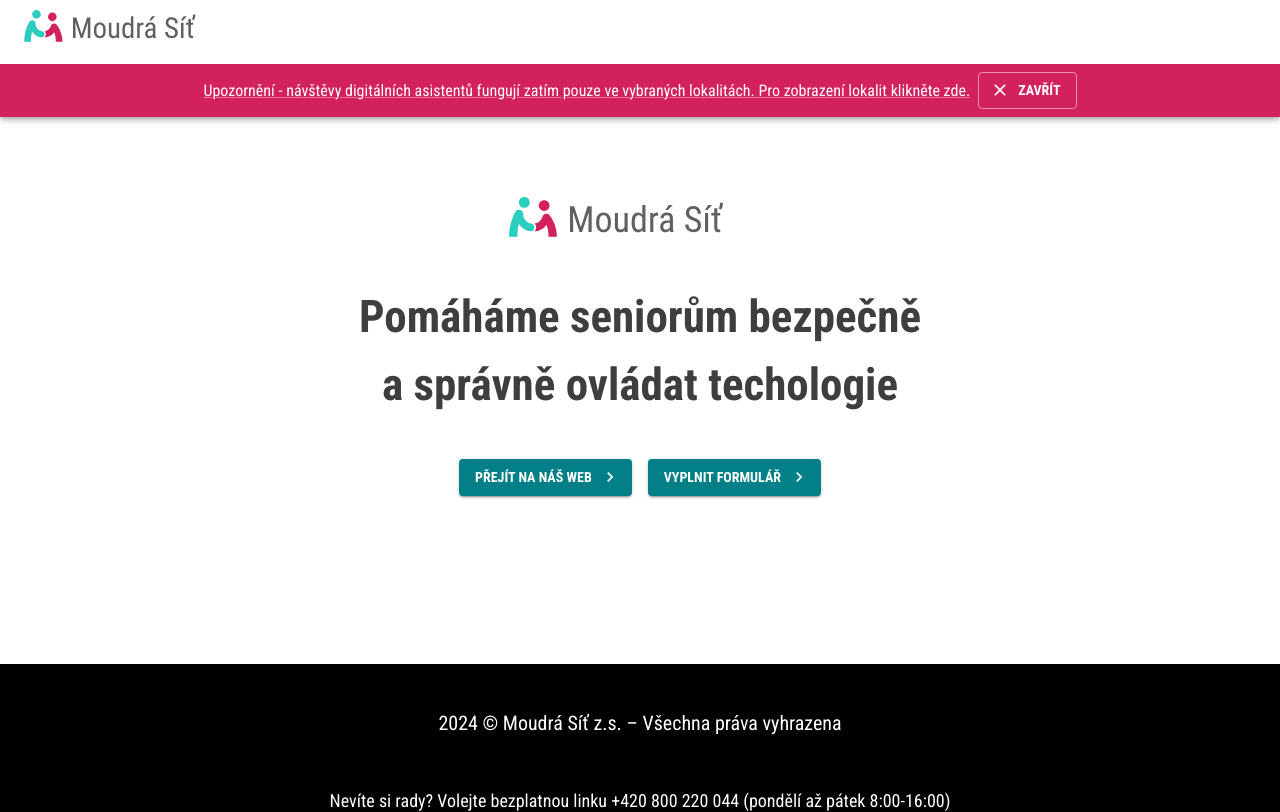
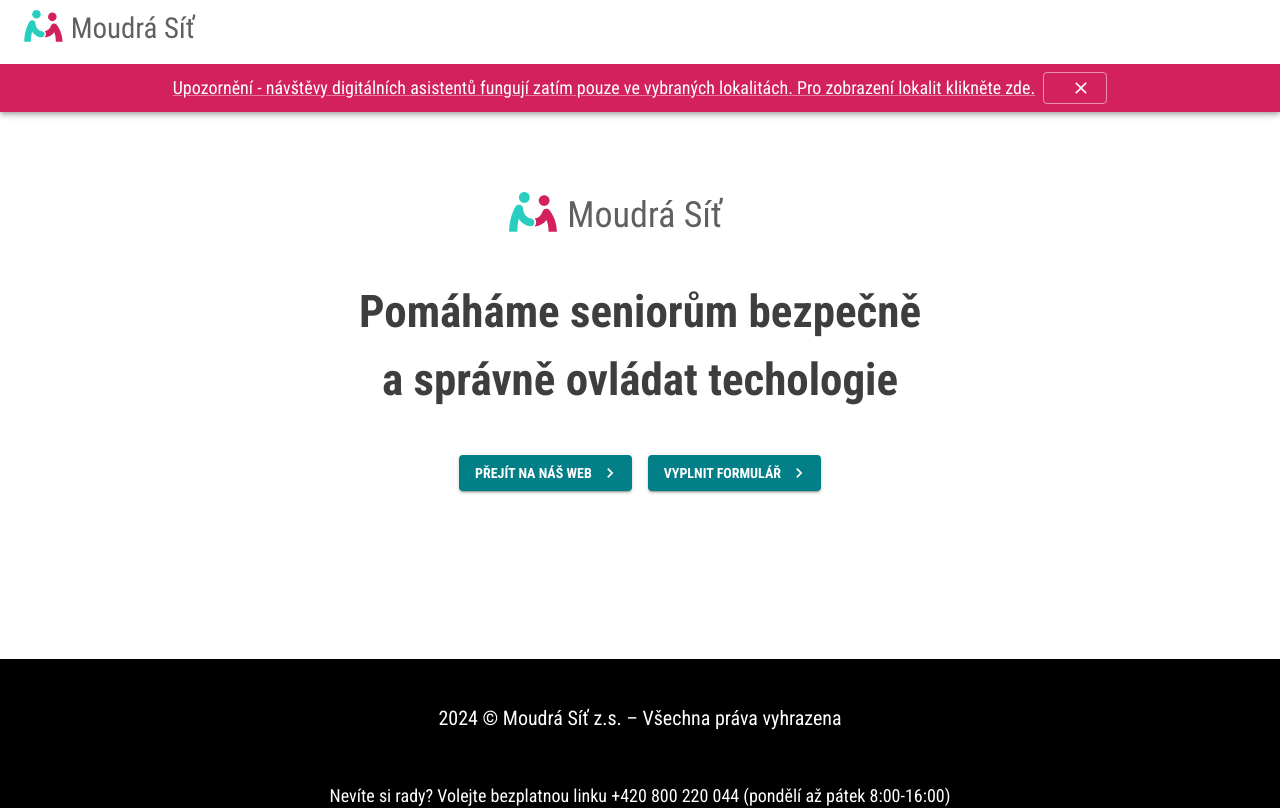
Before and after one commit to MoudraSit/moudra-sit, a Next.js app: page / in a window 1280 px wide. Built offline with nearby package versions, Linux system fonts and the light colour scheme; no server answers; what react-google-recaptcha-v3 would draw is missing.

Commit message:
Fix information line

```diff
--- a/components/layout/information-line.tsx
+++ b/components/layout/information-line.tsx
@@ -27,7 +27,7 @@ function InfoLine() {
         justifyContent: "center",
       }}
     >
-      <Link variant="h5" href="https://moudrasit.cz/mapa">
+      <Link variant="h4" href="https://moudrasit.cz/mapa">
         Upozornění - návštěvy digitálních asistentů fungují zatím pouze ve vybraných lokalitách. Pro
         zobrazení lokalit klikněte zde.
       </Link>
@@ -38,11 +38,9 @@ function InfoLine() {
         }}
         type="button"
         variant="outlined"
-        startIcon={<CloseIcon />}
+        endIcon={<CloseIcon />}
         onClick={() => setHideInfo("none")}
-      >
-        Zavřít
-      </Button>
+      ></Button>
     </Box>
   );
 }
```
